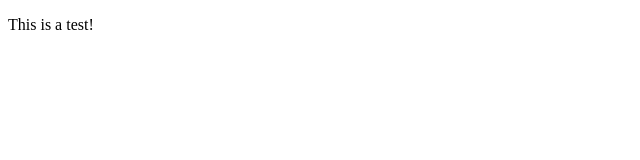
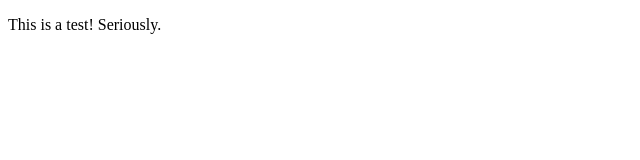
Before and after one commit to aliisah/Tutorial4niece, a plain HTML site: page index.html in a window 1280 px wide. Shown: the full height of the page, 0-640 px from the left. Drawn offline with Linux system fonts and the light colour scheme.

```diff
--- a/index.html
+++ b/index.html
@@ -7,7 +7,7 @@
     <title>Document</title>
 </head>
 <body>
-    <p> This is a test! </p>
+    <p> This is a test! Seriously.</p>
 
 </body>
 </html>
```
Also changed, not shown: login.html (added).
